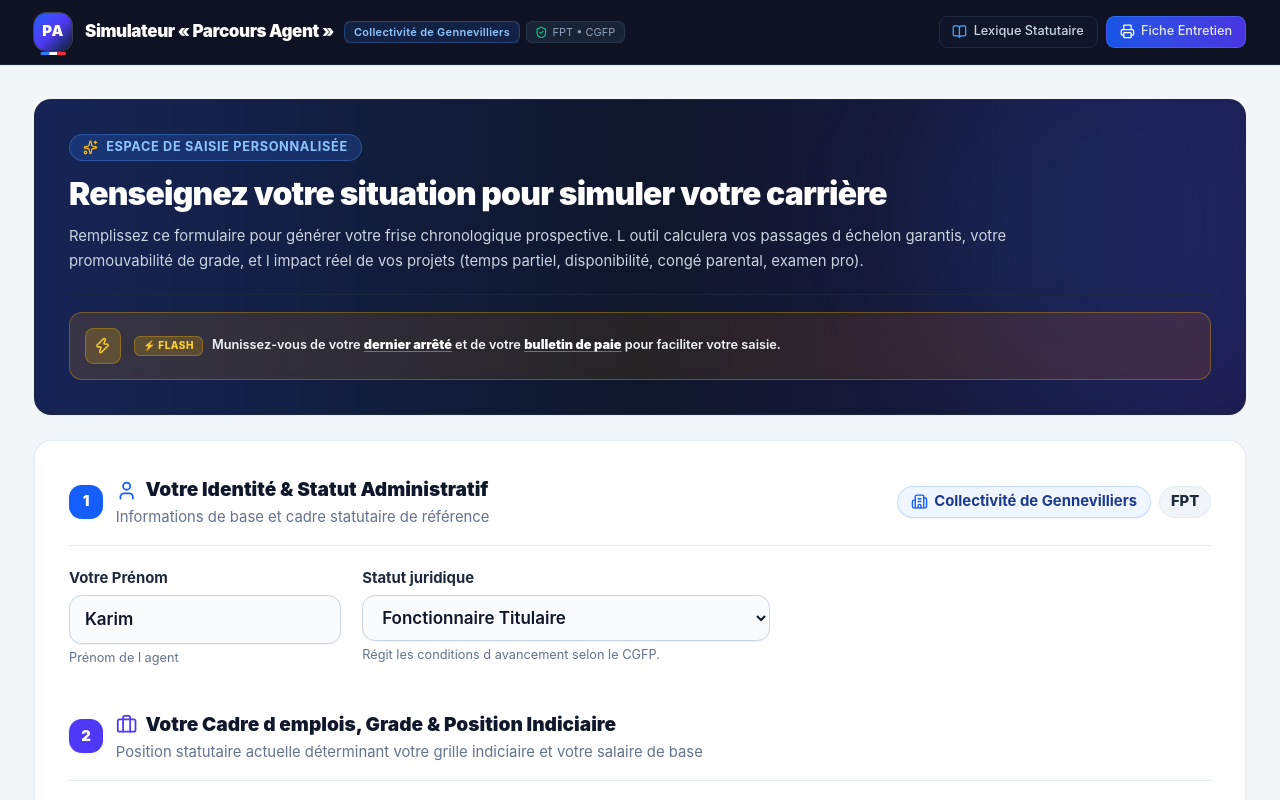
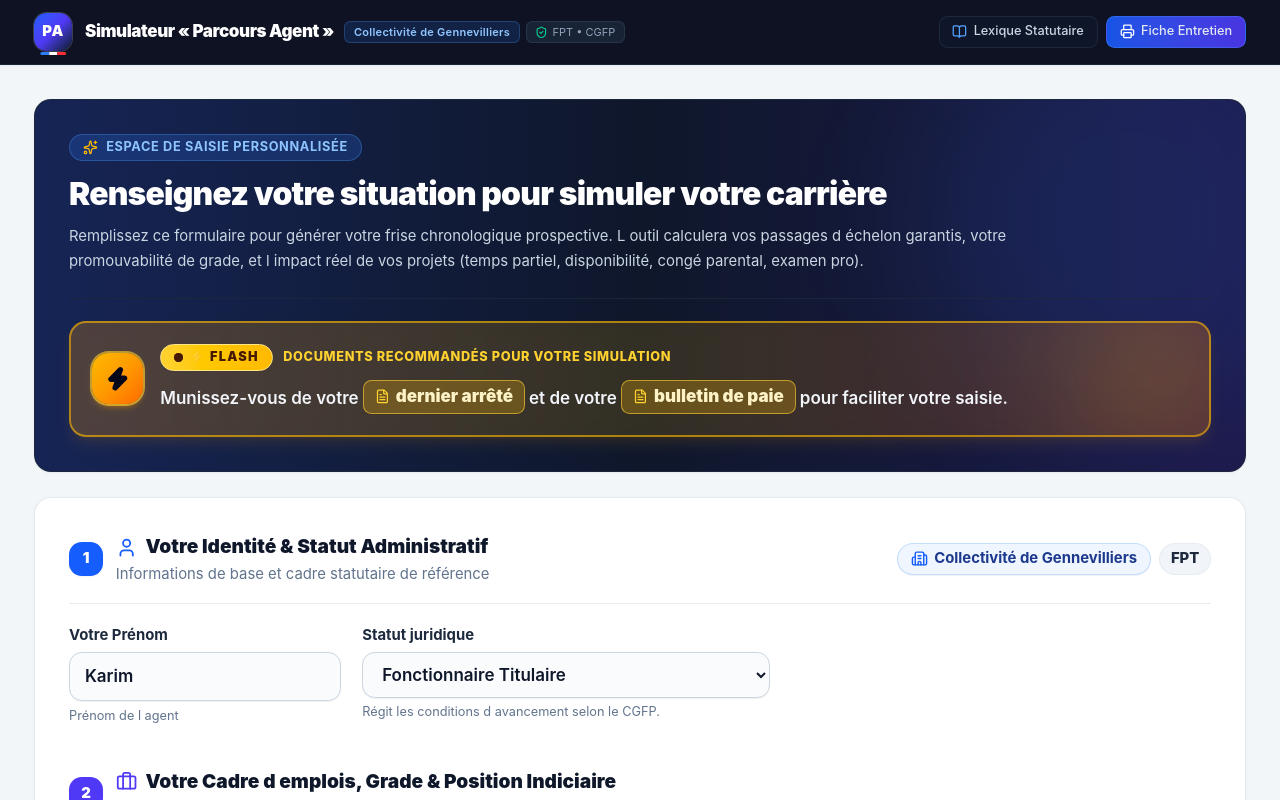
Before and after one commit to Nikkoola22/bolt, a React (Vite) app: page / in a window 1280 px wide. Shown: the top 800 px of the page. Built offline with nearby package versions, Linux system fonts and the light colour scheme.

Commit message:
style: enhance Flash Info banner with size, colors, glow effects, and document chips

```diff
--- a/src/components/AgentIntakeView.tsx
+++ b/src/components/AgentIntakeView.tsx
@@ -13,7 +13,8 @@ import {
   Building2,
   Zap,
   Award,
-  TrendingUp
+  TrendingUp,
+  FileText
 } from "lucide-react";
 
 interface AgentIntakeViewProps {
@@ -118,19 +119,60 @@ export const AgentIntakeView: React.FC<AgentIntakeViewProps> = ({
           </p>
         </div>
 
-        {/* Flash info : Munissez-vous de votre dernier arrêté et votre bulletin de paie */}
-        <div className="relative mt-5 pt-4 border-t border-slate-800/80">
-          <div className="bg-gradient-to-r from-amber-500/15 via-amber-500/10 to-orange-500/15 border border-amber-400/30 rounded-xl p-3 sm:p-3.5 flex flex-col sm:flex-row items-start sm:items-center gap-3 backdrop-blur-xs">
-            <span className="p-2 rounded-lg bg-amber-400/20 text-amber-300 shrink-0 border border-amber-400/30 shadow-2xs">
-              <Zap className="w-4 h-4" />
-            </span>
-            <div className="text-xs">
-              <span className="inline-flex items-center font-extrabold text-amber-300 uppercase tracking-wider text-[10px] mr-2 px-2 py-0.5 rounded-md bg-amber-400/20 border border-amber-400/30 mb-1 sm:mb-0">
-                ⚡ Flash
-              </span>
-              <span className="font-semibold text-slate-100">
-                Munissez-vous de votre <strong className="text-white font-black underline decoration-amber-400/50 underline-offset-2">dernier arrêté</strong> et de votre <strong className="text-white font-black underline decoration-amber-400/50 underline-offset-2">bulletin de paie</strong> pour faciliter votre saisie.
-              </span>
+        {/* Flash info : Munissez-vous de votre dernier arrêté et de votre bulletin de paie */}
+        <div className="relative mt-6 pt-5 border-t border-slate-800/80">
+          <div className="relative overflow-hidden bg-gradient-to-r from-amber-500/25 via-amber-400/15 to-orange-500/20 border-2 border-amber-400/60 hover:border-amber-300 rounded-2xl p-4 sm:p-5 shadow-lg shadow-amber-500/10 backdrop-blur-sm transition-all duration-200 hover:-translate-y-0.5 group">
+
+            {/* Lueur d'ambiance dorée en arrière-plan */}
+            <div className="absolute -top-10 -right-10 w-44 h-44 bg-amber-400/20 rounded-full blur-3xl pointer-events-none group-hover:bg-amber-400/30 transition-all"></div>
+
+            <div className="relative flex flex-col sm:flex-row items-start sm:items-center gap-4">
+
+              {/* Badge Icone Éclair Néon Doré */}
+              <div className="flex items-center gap-3 shrink-0">
+                <div className="w-12 h-12 rounded-2xl bg-gradient-to-br from-amber-400 via-amber-500 to-orange-500 text-slate-950 flex items-center justify-center shadow-md shadow-amber-500/40 ring-2 ring-amber-300/60 shrink-0">
+                  <Zap className="w-6 h-6 fill-slate-950 stroke-slate-950" />
+                </div>
+
+                {/* Badge FLASH en mobile */}
+                <div className="sm:hidden flex items-center gap-2">
+                  <span className="inline-flex items-center gap-1.5 font-black text-amber-950 uppercase tracking-widest text-xs px-3 py-1 rounded-full bg-gradient-to-r from-amber-300 to-amber-400 border border-amber-200 shadow-xs">
+                    <span className="w-2 h-2 rounded-full bg-amber-950 animate-ping"></span>
+                    ⚡ FLASH
+                  </span>
+                </div>
+              </div>
+
+              {/* Contenu textuel agrandi avec documents stylisés */}
+              <div className="flex-1">
+                <div className="flex items-center gap-2.5 flex-wrap">
+                  <span className="hidden sm:inline-flex items-center gap-1.5 font-black text-amber-950 uppercase tracking-widest text-xs px-3 py-1 rounded-full bg-gradient-to-r from-amber-300 to-amber-400 border border-amber-200 shadow-xs">
+                    <span className="relative flex h-2 w-2">
+                      <span className="animate-ping absolute inline-flex h-full w-full rounded-full bg-amber-950 opacity-75"></span>
+                      <span className="relative inline-flex rounded-full h-2 w-2 bg-amber-950"></span>
+                    </span>
+                    ⚡ FLASH
+                  </span>
+                  <span className="text-amber-300 font-extrabold text-xs tracking-wider uppercase">
+                    Documents recommandés pour votre simulation
+                  </span>
+                </div>
+
+                <p className="text-sm sm:text-base font-semibold text-slate-100 mt-2 leading-relaxed">
+                  Munissez-vous de votre{" "}
+                  <span className="inline-flex items-center gap-1.5 bg-amber-400/25 hover:bg-amber-400/35 text-amber-100 border border-amber-300/60 px-2.5 py-0.5 rounded-lg font-black shadow-2xs transition-colors">
+                    <FileText className="w-3.5 h-3.5 text-amber-300 shrink-0" />
+                    dernier arrêté
+                  </span>{" "}
+                  et de votre{" "}
+                  <span className="inline-flex items-center gap-1.5 bg-amber-400/25 hover:bg-amber-400/35 text-amber-100 border border-amber-300/60 px-2.5 py-0.5 rounded-lg font-black shadow-2xs transition-colors">
+                    <FileText className="w-3.5 h-3.5 text-amber-300 shrink-0" />
+                    bulletin de paie
+                  </span>{" "}
+                  pour faciliter votre saisie.
+                </p>
+              </div>
+
             </div>
           </div>
         </div>
```
